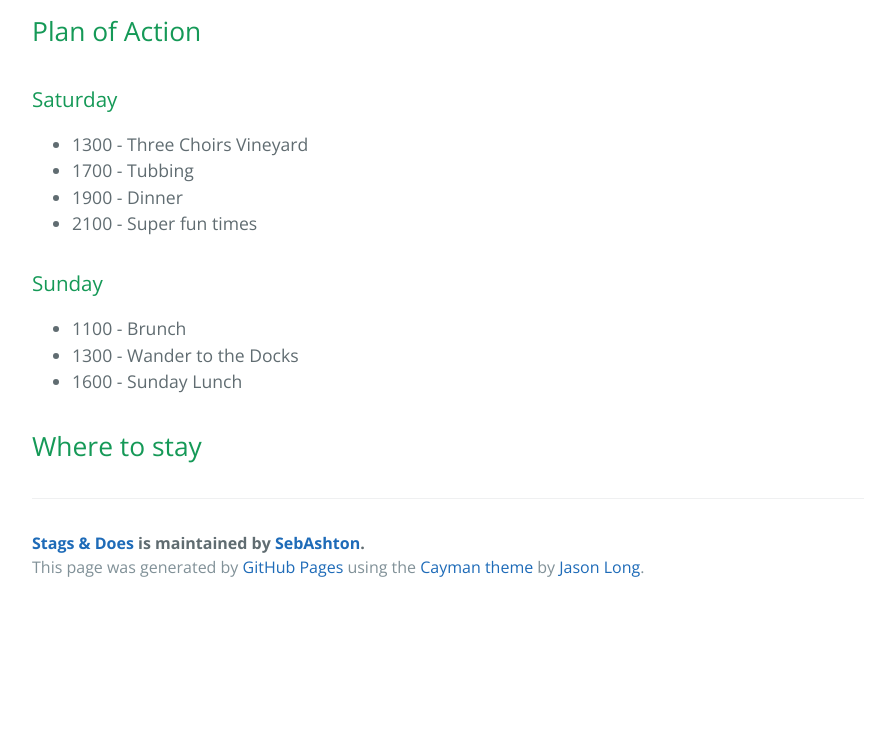
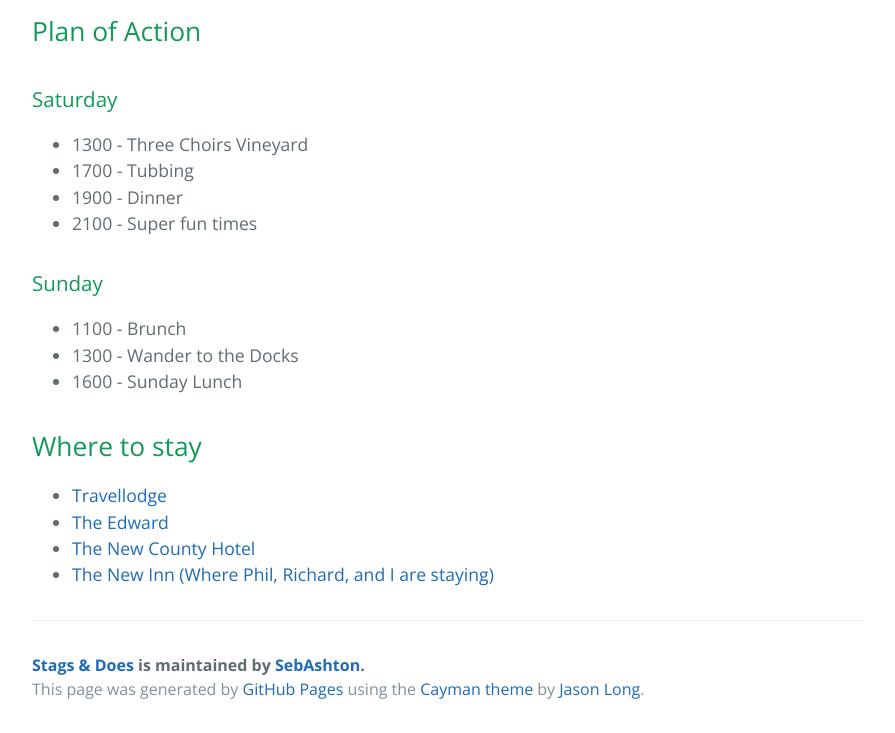
Before and after one commit to Richyuk/stags-and-does, a plain HTML site: page index.html in a window 1280 px wide. Shown: the part 421-1154 px from the top of the page, without its empty margins (192-1087 px from the left). Before the commit the page ends 1032 px from the top, so only its background shows below. Drawn offline with nearby package versions, Linux system fonts and the light colour scheme.

Commit message:
Update index.html

```diff
--- a/index.html
+++ b/index.html
@@ -42,6 +42,13 @@
 <h2>
 <a id="where-to-stay" class="anchor" href="#where-to-stay" aria-hidden="true"><span aria-hidden="true" class="octicon octicon-link"></span></a>Where to stay</h2>
 
+<ul>
+  <li><a href="https://www.tripadvisor.co.uk/Hotel_Review-g187047-d1489263-Reviews-Travelodge_Gloucester-Gloucester_Cotswolds_England.html">Travellodge</a></li>
+  <li><a href="https://www.tripadvisor.co.uk/Hotel_Review-g187047-d279898-Reviews-The_Edward_Hotel-Gloucester_Cotswolds_England.html">The Edward</a></li>
+  <li><a href="https://www.tripadvisor.co.uk/Hotel_Review-g187047-d191657-Reviews-The_New_County_Hotel-Gloucester_Cotswolds_England.html">The New County Hotel</a></li>
+  <li><a href="https://www.tripadvisor.co.uk/Hotel_Review-g187047-d605801-Reviews-The_New_Inn_Relaxinnz-Gloucester_Cotswolds_England.html">The New Inn (Where Phil, Richard, and I are staying)</a></li>
+</ul>
+
       <footer class="site-footer">
         <span class="site-footer-owner"><a href="https://github.com/SebAshton/stags-and-does">Stags &amp; Does</a> is maintained by <a href="https://github.com/SebAshton">SebAshton</a>.</span>
 
```
